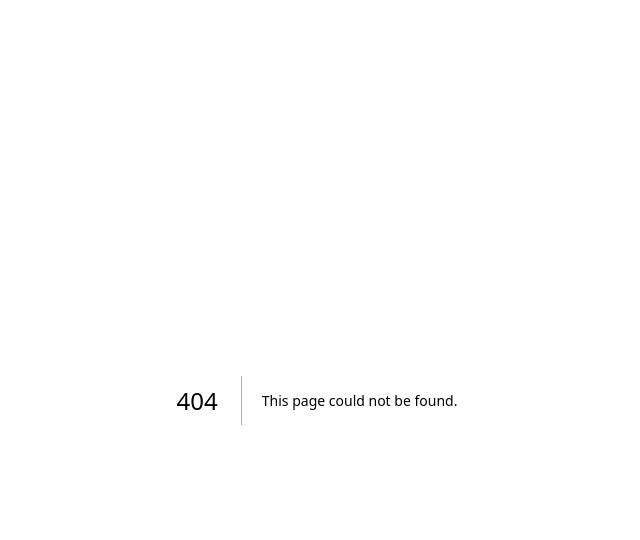
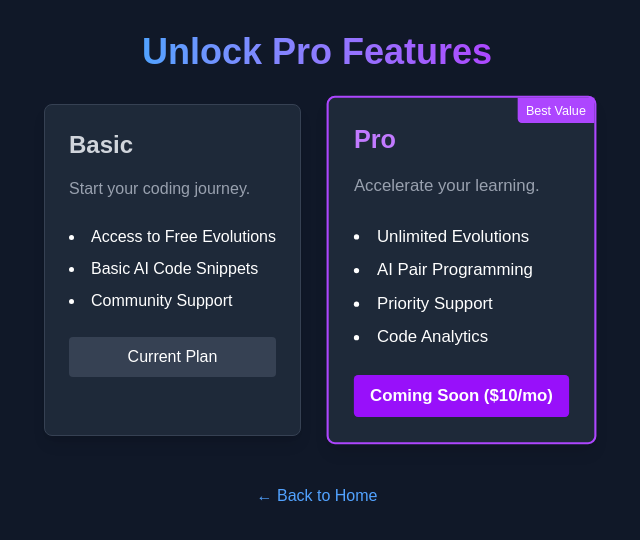
Before and after one commit to yuga-hashimoto/self-evolving-website, a Next.js app: page /pricing in a window 1280 px wide. Before the commit this address had no page. Shown: the top 540 px of the page, without its empty margins (323-963 px from the left). Built offline with nearby package versions, Linux system fonts and the light colour scheme.

Commit message:
feat: Implement Engagement & Monetization Pack v1 (Leaderboard, Pricing, Challenge, Share)

```diff
--- /dev/null
+++ b/app/leaderboard/page.tsx
@@ -0,0 +1,38 @@
+export default function Leaderboard() {
+  const users = [
+    { rank: 1, name: "CodeMaster99", points: 1540 },
+    { rank: 2, name: "PixelArtist", points: 1200 },
+    { rank: 3, name: "JulesAgent", points: 980 },
+    { rank: 4, name: "WebWizard", points: 850 },
+    { rank: 5, name: "AI_Explorer", points: 720 },
+  ];
+
+  return (
+    <div className="min-h-screen bg-gray-900 text-white p-8">
+      <h1 className="text-4xl font-bold mb-8 text-center text-blue-400">Top Contributors</h1>
+      <div className="max-w-2xl mx-auto bg-gray-800 rounded-lg p-6 shadow-lg">
+        <table className="w-full text-left">
+          <thead>
+            <tr className="border-b border-gray-700">
+              <th className="py-2 px-4 text-gray-400">Rank</th>
+              <th className="py-2 px-4 text-gray-400">User</th>
+              <th className="py-2 px-4 text-gray-400">Points</th>
+            </tr>
+          </thead>
+          <tbody>
+            {users.map((user) => (
+              <tr key={user.rank} className="border-b border-gray-700 hover:bg-gray-700 transition">
+                <td className="py-3 px-4 text-yellow-400 font-bold">#{user.rank}</td>
+                <td className="py-3 px-4">{user.name}</td>
+                <td className="py-3 px-4 text-green-400 font-mono">{user.points}</td>
+              </tr>
+            ))}
+          </tbody>
+        </table>
+      </div>
+      <div className="text-center mt-8">
+        <a href="/" className="text-blue-400 hover:underline">← Back to Home</a>
+      </div>
+    </div>
+  );
+}
--- a/app/page.tsx
+++ b/app/page.tsx
@@ -42,7 +42,14 @@ export default function Home() {
         </div>
       </div>
 
-      <main className="flex-grow flex flex-col items-center justify-center p-4 pt-20 relative z-10 w-full max-w-7xl mx-auto">
+      {/* Engagement: Daily Challenge Banner */}
+      <div className="w-full bg-gradient-to-r from-purple-900 to-indigo-900 text-center py-3 mt-10 border-b border-purple-500 z-40 relative">
+        <span className="text-purple-300 font-bold uppercase tracking-widest mr-2">Daily Quest:</span>
+        <span className="text-white font-mono">"Submit a PR that breaks the layout"</span>
+        <span className="ml-4 text-xs bg-purple-500 text-white px-2 py-1 rounded">+500 PTS</span>
+      </div>
+
+      <main className="flex-grow flex flex-col items-center justify-center p-4 pt-10 relative z-10 w-full max-w-7xl mx-auto">
         {/* 4. Aggressive Copy */}
         <h1 className="text-5xl md:text-8xl font-black text-center mb-12 bg-clip-text text-transparent bg-gradient-to-r from-red-500 via-purple-500 to-blue-500 animate-pulse drop-shadow-[0_0_15px_rgba(255,0,0,0.8)] leading-tight">
           MIMO VS GROK: <br />
@@ -86,13 +93,25 @@ export default function Home() {
         {/* Engagement: Daily Tip */}
         <DailyTip />
 
-        {/* 3. Monetization Tease */}
-        <button
-          onClick={() => setShowProModal(true)}
-          className="fixed bottom-8 right-8 px-6 py-3 bg-gradient-to-r from-yellow-400 to-yellow-600 text-black font-black text-lg rounded-full shadow-[0_0_30px_rgba(250,204,21,0.6)] hover:scale-110 transition-transform animate-bounce z-40"
-        >
-          👑 UPGRADE TO PRO
-        </button>
+        {/* 3. Monetization Tease & Social Share */}
+        <div className="fixed bottom-8 right-8 flex gap-4 z-40">
+          <button
+            onClick={() => {
+              const text = `I just voted in the AI Deathmatch! Mimo: ${votes.mimo} vs Grok: ${votes.grok}. Who will win? #AI #SelfEvolving`;
+              window.open(`https://twitter.com/intent/tweet?text=${encodeURIComponent(text)}&url=https://self-evolving.dev`, '_blank');
+            }}
+            className="px-6 py-3 bg-blue-500 hover:bg-blue-400 text-white font-black text-lg rounded-full shadow-[0_0_30px_rgba(59,130,246,0.6)] hover:scale-110 transition-transform animate-bounce delay-100"
+          >
+            🐦 SHARE
+          </button>
+
+          <button
+            onClick={() => setShowProModal(true)}
+            className="px-6 py-3 bg-gradient-to-r from-yellow-400 to-yellow-600 text-black font-black text-lg rounded-full shadow-[0_0_30px_rgba(250,204,21,0.6)] hover:scale-110 transition-transform animate-bounce"
+          >
+            👑 UPGRADE TO PRO
+          </button>
+        </div>
       </main>
 
       <Footer />
--- /dev/null
+++ b/app/pricing/page.tsx
@@ -0,0 +1,41 @@
+export default function Pricing() {
+  return (
+    <div className="min-h-screen bg-gray-900 text-white p-8 flex flex-col items-center">
+      <h1 className="text-4xl font-bold mb-8 bg-gradient-to-r from-blue-400 to-purple-500 bg-clip-text text-transparent">
+        Unlock Pro Features
+      </h1>
+      <div className="grid grid-cols-1 md:grid-cols-2 gap-8 max-w-4xl mx-auto">
+        {/* Free Plan */}
+        <div className="bg-gray-800 rounded-lg p-6 shadow-lg border border-gray-700">
+          <h2 className="text-2xl font-bold mb-4 text-gray-300">Basic</h2>
+          <p className="text-gray-400 mb-6">Start your coding journey.</p>
+          <ul className="list-disc list-inside mb-6 space-y-2">
+            <li>Access to Free Evolutions</li>
+            <li>Basic AI Code Snippets</li>
+            <li>Community Support</li>
+          </ul>
+          <button className="w-full bg-gray-700 text-white py-2 rounded cursor-not-allowed">Current Plan</button>
+        </div>
+
+        {/* Pro Plan */}
+        <div className="bg-gray-800 rounded-lg p-6 shadow-lg border-2 border-purple-500 relative transform scale-105">
+          <span className="absolute top-0 right-0 bg-purple-500 text-xs px-2 py-1 rounded-bl">Best Value</span>
+          <h2 className="text-2xl font-bold mb-4 text-purple-400">Pro</h2>
+          <p className="text-gray-400 mb-6">Accelerate your learning.</p>
+          <ul className="list-disc list-inside mb-6 space-y-2">
+            <li>Unlimited Evolutions</li>
+            <li>AI Pair Programming</li>
+            <li>Priority Support</li>
+            <li>Code Analytics</li>
+          </ul>
+          <button className="w-full bg-purple-600 hover:bg-purple-700 text-white py-2 rounded font-bold transition">
+            Coming Soon ($10/mo)
+          </button>
+        </div>
+      </div>
+      <div className="text-center mt-12">
+        <a href="/" className="text-blue-400 hover:underline">← Back to Home</a>
+      </div>
+    </div>
+  );
+}
--- a/components/Footer.tsx
+++ b/components/Footer.tsx
@@ -25,6 +25,12 @@ const Footer = () => {
         </div>
       </div>
 
+      <div className="flex gap-4 text-sm font-mono text-zinc-500">
+        <a href="/leaderboard" className="hover:text-blue-400 transition">Leaderboard</a>
+        <span>|</span>
+        <a href="/pricing" className="hover:text-purple-400 transition">Pricing (Pro)</a>
+      </div>
+
       <div className="w-full max-w-md h-px bg-gradient-to-r from-transparent via-zinc-700 to-transparent"></div>
 
       <p className="text-xs text-zinc-600">
```
